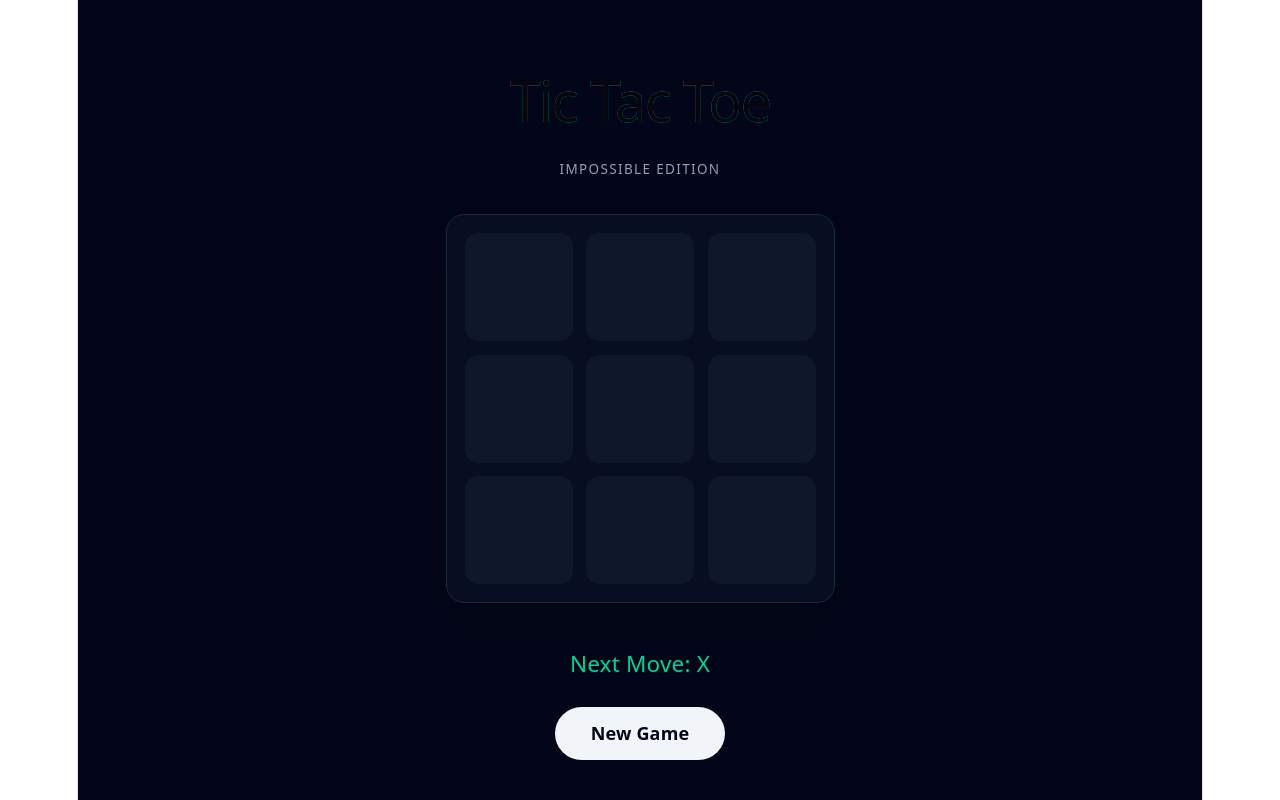
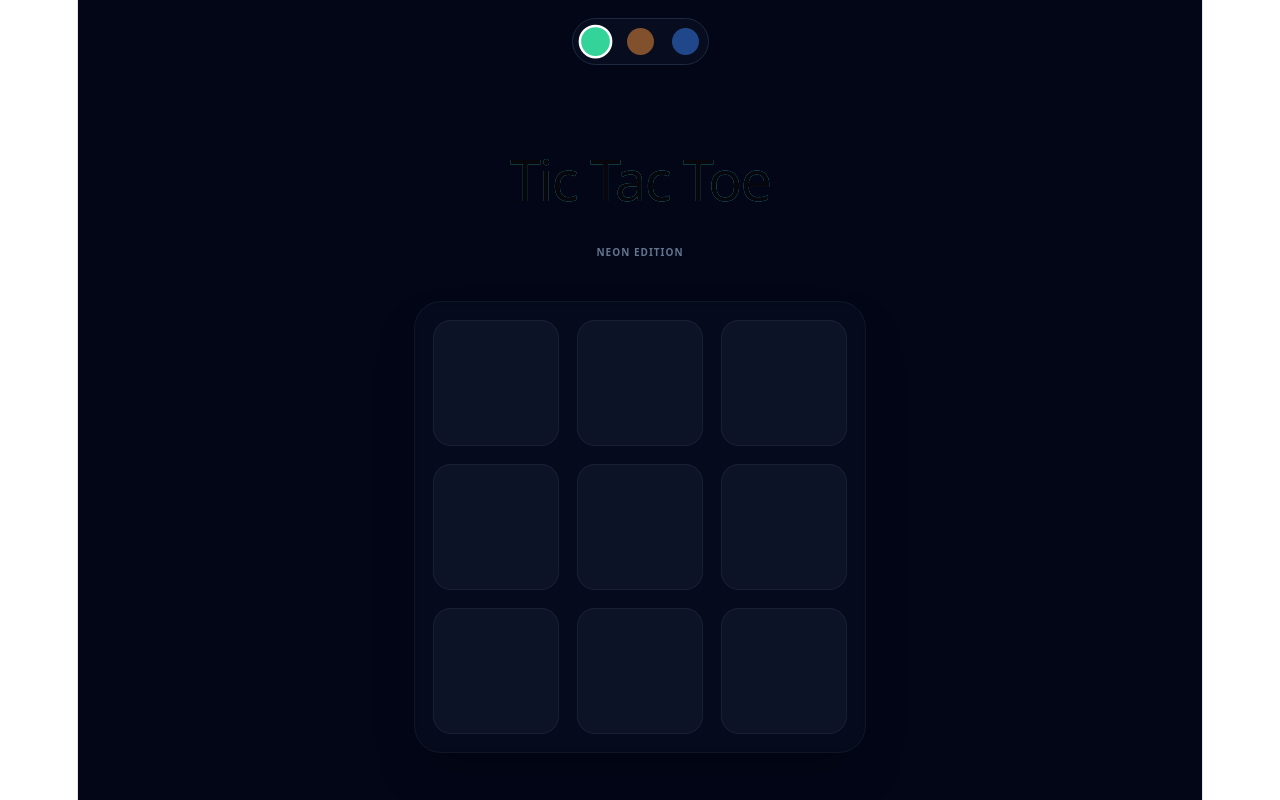
Before and after one commit to RomiValladares/TicTacToeReact, a React (Vite) app: page / in a window 1280 px wide. Shown: the top 800 px of the page. Built offline with nearby package versions, Linux system fonts and the light colour scheme.

Commit message:
integrate tailwind v4 vite plugin and icons with hover effect

```diff
--- a/package.json
+++ b/package.json
@@ -11,6 +11,7 @@
   },
   "dependencies": {
     "@tailwindcss/vite": "^4.3.0",
+    "lucide-react": "^1.14.0",
     "react": "^19.2.6",
     "react-dom": "^19.2.6"
   },
--- a/src/features/game/TicTacToe.tsx
+++ b/src/features/game/TicTacToe.tsx
@@ -8,19 +8,19 @@ import {
     type Board
 } from '../../core/gameLogic';
 
+import { X, Circle, RotateCcw } from 'lucide-react';
+
 export const TicTacToe: React.FC = () => {
+  const [theme, setTheme] = useState<'neon' | 'sunset' | 'classic'>('neon');
   const [board, setBoard] = useState<Board>(createEmptyBoard());
   const [isXNext, setIsXNext] = useState<boolean>(true);
   const [isAiThinking, setIsAiThinking] = useState<boolean>(false);
 
   const winner = getWinner(board);
 
-  // AI Turn Logic
   useEffect(() => {
     if (!isXNext && !winner) {
       setIsAiThinking(true);
-
-      // Artificial delay to make the AI feel like it's "thinking"
       const timer = setTimeout(() => {
         const aiMove = getBestMove(board, PLAYERS.O, "Impossible");
         if (aiMove !== null) {
@@ -29,74 +29,83 @@ export const TicTacToe: React.FC = () => {
         }
         setIsAiThinking(false);
       }, 600);
-
       return () => clearTimeout(timer);
     }
   }, [isXNext, board, winner]);
 
   const handleSquareClick = (index: number) => {
-    // Block clicks if: square is taken, game is over, or AI is thinking
     if (board[index] || winner || isAiThinking) return;
-
     setBoard(prev => applyMove(prev, index, PLAYERS.X));
     setIsXNext(false);
   };
 
-  const resetGame = () => {
-    setBoard(createEmptyBoard());
-    setIsXNext(true);
-  };
+  return (
+    <div data-theme={theme} className="flex flex-col items-center justify-center min-h-screen bg-[var(--bg-main)] text-slate-100 p-4 transition-colors duration-500">
 
-  return (
-    <div className="flex flex-col items-center justify-center min-h-screen bg-slate-950 text-slate-100 p-4">
+      {/* Theme Switcher UI */}
+      <div className="flex gap-4 mb-12 bg-slate-900/40 p-2 rounded-full border border-slate-800">
+        {(['neon', 'sunset', 'classic'] as const).map((t) => (
+          <button
+            key={t}
+            onClick={() => setTheme(t)}
+            className={`w-6 h-6 rounded-full border-2 transition-transform ${theme === t ? 'scale-125 border-white' : 'border-transparent opacity-50'}`}
+            style={{ backgroundColor: t === 'neon' ? '#34d399' : t === 'sunset' ? '#fb923c' : '#3b82f6' }}
+          />
+        ))}
+      </div>
+
       <div className="text-center mb-8">
-        <h1 className="text-5xl font-extrabold tracking-tighter bg-gradient-to-r from-emerald-400 to-cyan-400 bg-clip-text text-transparent mb-2">
+        <h1 className="text-5xl font-extrabold tracking-tighter bg-gradient-to-r from-[var(--primary)] to-[var(--secondary)] bg-clip-text text-transparent mb-2">
           Tic Tac Toe
         </h1>
-        <p className="text-slate-400 font-medium uppercase tracking-widest text-xs">
-          Impossible Edition
+        <p className="text-slate-500 font-bold uppercase tracking-widest text-[10px]">
+          {theme} Edition
         </p>
       </div>
 
-      {/* The Board */}
-      <div className="grid grid-cols-3 gap-3 bg-slate-900/50 p-4 rounded-2xl border border-slate-800 shadow-2xl">
+      {/* Board with Ghost Hovers */}
+      <div className="grid grid-cols-3 gap-4 bg-slate-900/30 p-4 rounded-3xl border border-white/5 shadow-2xl backdrop-blur-sm">
         {board.map((cell, i) => (
           <button
             key={i}
             onClick={() => handleSquareClick(i)}
             disabled={!!cell || !!winner || isAiThinking}
-            className={`
-              w-20 h-20 sm:w-24 sm:h-24 rounded-xl text-4xl font-bold transition-all duration-200
-              flex items-center justify-center
-              ${!cell && !winner ? 'hover:bg-slate-800 hover:scale-105 active:scale-95' : ''}
-              ${cell === 'X' ? 'text-emerald-400 bg-slate-800/50 shadow-[0_0_20px_rgba(52,211,153,0.1)]' : 'text-cyan-400'}
-              ${!cell ? 'bg-slate-900' : ''}
-            `}
+            // "group" class enables the ghost hover effect
+            className="group relative w-20 h-20 sm:w-28 sm:h-28 rounded-2xl bg-slate-900/80 border border-white/5 flex items-center justify-center transition-all duration-200 hover:bg-slate-800/50 hover:scale-105 active:scale-95 disabled:hover:scale-100"
           >
-            {cell}
+            {/* The Marks (Icons instead of Text) */}
+            {cell === 'X' && <X size={48} strokeWidth={3} className="text-[var(--primary)] drop-shadow-[0_0_8px_var(--primary)]" />}
+            {cell === 'O' && <Circle size={40} strokeWidth={3} className="text-[var(--secondary)] drop-shadow-[0_0_8px_var(--secondary)]" />}
+
+            {/* THE GHOST: Only visible on hover if cell is empty */}
+            {!cell && !winner && !isAiThinking && (
+              <div className="opacity-0 group-hover:opacity-20 transition-opacity duration-200">
+                {isXNext ? <X size={48} strokeWidth={3} className="text-[var(--primary)]" /> : <Circle size={40} strokeWidth={3} className="text-[var(--secondary)]" />}
+              </div>
+            )}
           </button>
         ))}
       </div>
 
-      {/* Game Status & Controls */}
-      <div className="mt-10 flex flex-col items-center gap-6">
-        <div className="text-xl font-medium">
+      <div className="mt-12 flex flex-col items-center gap-8">
+        <div className="text-xl font-bold tracking-tight">
           {winner ? (
-            <span className="text-yellow-400 animate-pulse">
-              {winner === 'draw' ? "It's a Draw" : `Winner: ${winner}`}
+            <span className="text-yellow-400">
+              {winner === 'draw' ? "IT'S A DRAW" : `${winner} WINS`}
             </span>
           ) : (
-            <span className={`${isXNext ? 'text-emerald-400' : 'text-cyan-400'}`}>
-              {isAiThinking ? "AI is thinking..." : `Next Move: ${isXNext ? 'X' : 'O'}`}
+            <span className="opacity-80">
+              {isAiThinking ? "AI IS ANALYZING..." : `PLAYER ${isXNext ? 'X' : 'O'} TURN`}
             </span>
           )}
         </div>
 
         <button
-          onClick={resetGame}
-          className="px-8 py-3 bg-slate-100 text-slate-950 font-bold rounded-full hover:bg-white hover:-translate-y-0.5 transition-all active:translate-y-0"
+          onClick={() => setBoard(createEmptyBoard())}
+          className="group flex items-center gap-2 px-10 py-4 bg-slate-100 text-slate-950 font-black rounded-2xl hover:bg-white hover:-translate-y-1 transition-all"
         >
-          New Game
+          <RotateCcw size={20} className="group-hover:rotate-[-45deg] transition-transform" />
+          NEW GAME
         </button>
       </div>
     </div>
--- a/src/index.css
+++ b/src/index.css
@@ -115,3 +115,34 @@ code {
   padding: 4px 8px;
   background: var(--code-bg);
 }
+
+@import "tailwindcss";
+
+@theme {
+  /* This maps Tailwind colors to our custom variables */
+  --color-primary: var(--primary);
+  --color-secondary: var(--secondary);
+  --color-board-bg: var(--board-bg);
+}
+
+:root {
+  /* Default Theme (Neon) */
+  --primary: #34d399;   /* Emerald 400 */
+  --secondary: #22d3ee; /* Cyan 400 */
+  --board-bg: #0f172a;  /* Slate 900 */
+  --bg-main: #020617;   /* Slate 950 */
+}
+
+[data-theme='sunset'] {
+  --primary: #fb923c;   /* Orange 400 */
+  --secondary: #f472b6; /* Pink 400 */
+  --board-bg: #1c1917;  /* Stone 900 */
+  --bg-main: #0c0a09;   /* Stone 950 */
+}
+
+[data-theme='classic'] {
+  --primary: #3b82f6;   /* Blue 500 */
+  --secondary: #ef4444; /* Red 500 */
+  --board-bg: #f8fafc;  /* Slate 50 */
+  --bg-main: #ffffff;   /* White */
+}
```
Also changed, not shown: 1 other file (tests, documents, lock files or other folders). Lines whose indentation alone changed are shown as unchanged.
